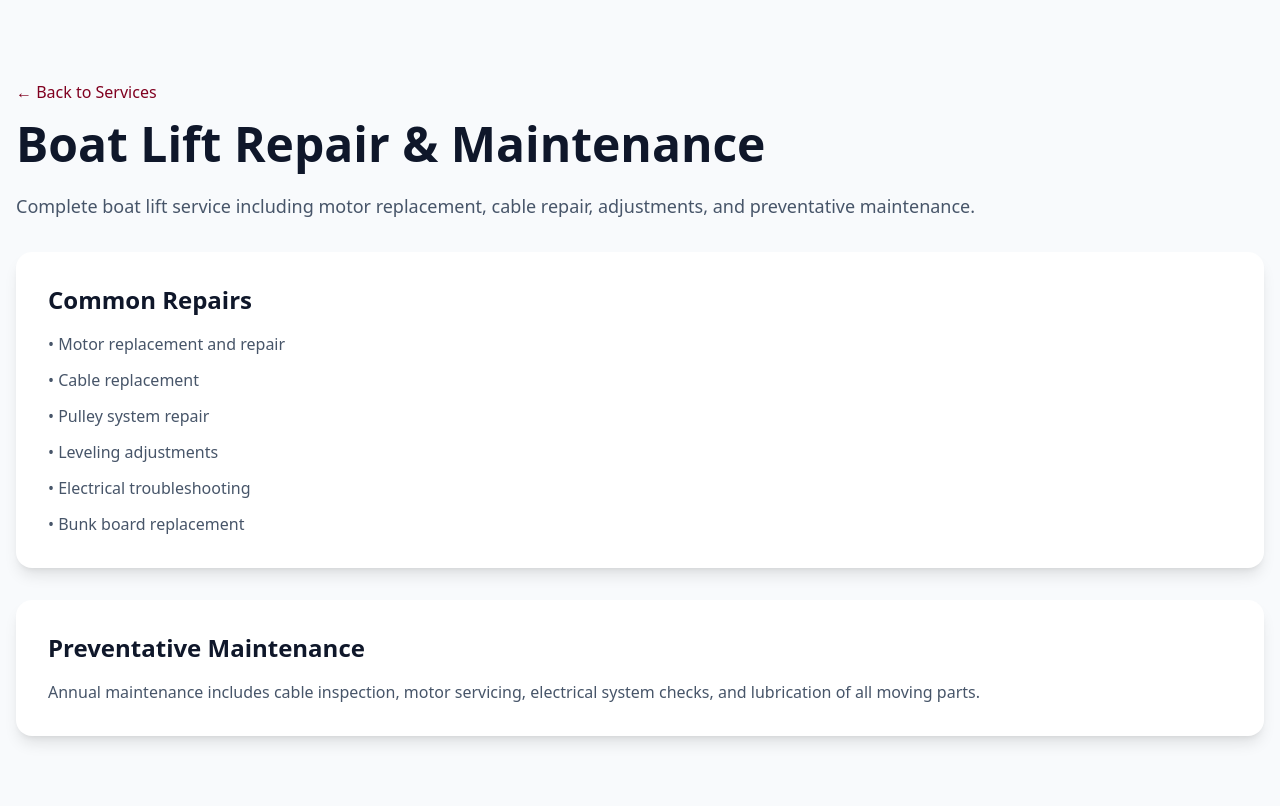
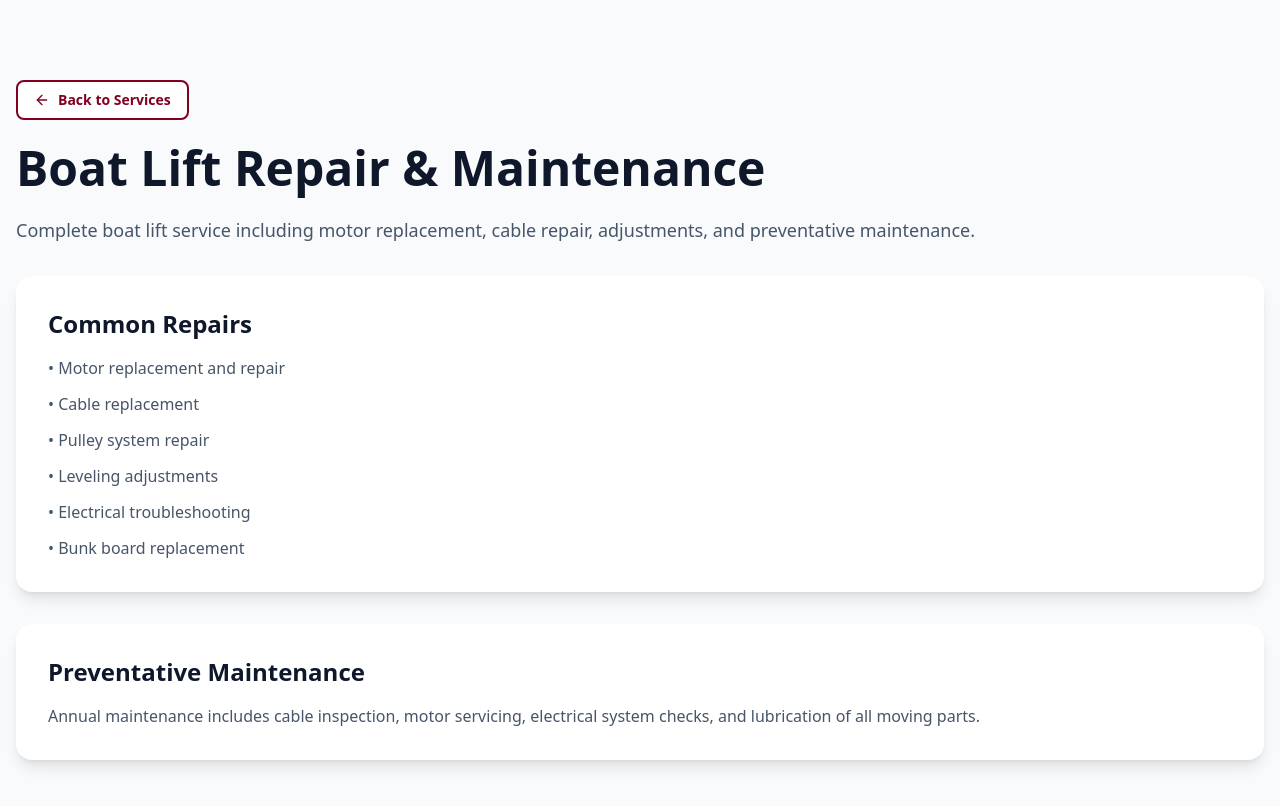
Before and after one commit to Millenium-AI/satriano, a React (Vite) app: page /services/boat-lift-repair-maintenance in a window 1280 px wide. Shown: the top 806 px of the page. Built offline with nearby package versions, Linux system fonts and the light colour scheme.

Commit message:
back arrows

```diff
--- a/src/pages/BoatLiftInstallation.tsx
+++ b/src/pages/BoatLiftInstallation.tsx
@@ -1,10 +1,18 @@
-import { Link } from 'react-router-dom';
+import { ArrowLeft } from 'lucide-react';
 
 export default function BoatLiftInstallation() {
   return (
     <div className="min-h-screen bg-slate-50">
       <div className="container mx-auto px-4 py-20">
-        <Link to="/" className="text-[#800020] hover:underline mb-4 inline-block">← Back to Services</Link>
+      <a
+          href="/#services"
+          className="inline-flex items-center gap-2 bg-white text-[#800020] px-4 py-2 rounded-lg text-sm font-semibold border-2 border-[#800020] hover:bg-[#800020] hover:text-white transition-all group mb-6"
+        >
+          <ArrowLeft className="w-4 h-4 group-hover:-translate-x-1 transition-transform" />
+          Back to Services
+        </a>
+
+
         <h1 className="text-4xl md:text-5xl font-bold text-slate-900 mb-6">New Boat Lift Design & Installation</h1>
         <p className="text-lg text-slate-600 mb-8">
           Professional boat lift design and installation for vessels of all sizes. Quality motors, cables, and remote controls.
--- a/src/pages/BoatLiftRepair.tsx
+++ b/src/pages/BoatLiftRepair.tsx
@@ -1,10 +1,16 @@
-import { Link } from 'react-router-dom';
+import { ArrowLeft } from 'lucide-react';
 
 export default function BoatLiftRepair() {
   return (
     <div className="min-h-screen bg-slate-50">
       <div className="container mx-auto px-4 py-20">
-        <Link to="/" className="text-[#800020] hover:underline mb-4 inline-block">← Back to Services</Link>
+      <a
+          href="/#services"
+          className="inline-flex items-center gap-2 bg-white text-[#800020] px-4 py-2 rounded-lg text-sm font-semibold border-2 border-[#800020] hover:bg-[#800020] hover:text-white transition-all group mb-6"
+        >
+          <ArrowLeft className="w-4 h-4 group-hover:-translate-x-1 transition-transform" />
+          Back to Services
+        </a>
         <h1 className="text-4xl md:text-5xl font-bold text-slate-900 mb-6">Boat Lift Repair & Maintenance</h1>
         <p className="text-lg text-slate-600 mb-8">
           Complete boat lift service including motor replacement, cable repair, adjustments, and preventative maintenance.
--- a/src/pages/DockAccessories.tsx
+++ b/src/pages/DockAccessories.tsx
@@ -1,10 +1,16 @@
-import { Link } from 'react-router-dom';
+import { ArrowLeft } from 'lucide-react';
 
 export default function Accessories() {
   return (
     <div className="min-h-screen bg-slate-50">
       <div className="container mx-auto px-4 py-20">
-        <Link to="/" className="text-[#800020] hover:underline mb-4 inline-block">← Back to Services</Link>
+      <a
+          href="/#services"
+          className="inline-flex items-center gap-2 bg-white text-[#800020] px-4 py-2 rounded-lg text-sm font-semibold border-2 border-[#800020] hover:bg-[#800020] hover:text-white transition-all group mb-6"
+        >
+          <ArrowLeft className="w-4 h-4 group-hover:-translate-x-1 transition-transform" />
+          Back to Services
+        </a>
         <h1 className="text-4xl md:text-5xl font-bold text-slate-900 mb-6">Dock & Boat Lift Accessories</h1>
         <p className="text-lg text-slate-600 mb-8">
           Wide selection of premium accessories to enhance your dock and boat lift including bumpers, cleats, ladders, and more.
--- a/src/pages/DockDesign.tsx
+++ b/src/pages/DockDesign.tsx
@@ -1,10 +1,16 @@
-import { Link } from 'react-router-dom';
+import { ArrowLeft } from 'lucide-react';
 
 export default function DockDesign() {
   return (
     <div className="min-h-screen bg-slate-50">
       <div className="container mx-auto px-4 py-20">
-        <Link to="/" className="text-[#800020] hover:underline mb-4 inline-block">← Back to Services</Link>
+      <a
+          href="/#services"
+          className="inline-flex items-center gap-2 bg-white text-[#800020] px-4 py-2 rounded-lg text-sm font-semibold border-2 border-[#800020] hover:bg-[#800020] hover:text-white transition-all group mb-6"
+        >
+          <ArrowLeft className="w-4 h-4 group-hover:-translate-x-1 transition-transform" />
+          Back to Services
+        </a>
         <h1 className="text-4xl md:text-5xl font-bold text-slate-900 mb-6">New Dock Design & Construction</h1>
         <p className="text-lg text-slate-600 mb-8">
           Custom dock design and construction tailored to your waterfront property. We handle everything from permits to completion.
--- a/src/pages/DockRepair.tsx
+++ b/src/pages/DockRepair.tsx
@@ -1,10 +1,16 @@
-import { Link } from 'react-router-dom';
+import { ArrowLeft } from 'lucide-react';
 
 export default function DockRepair() {
   return (
     <div className="min-h-screen bg-slate-50">
       <div className="container mx-auto px-4 py-20">
-        <Link to="/" className="text-[#800020] hover:underline mb-4 inline-block">← Back to Services</Link>
+      <a
+          href="/#services"
+          className="inline-flex items-center gap-2 bg-white text-[#800020] px-4 py-2 rounded-lg text-sm font-semibold border-2 border-[#800020] hover:bg-[#800020] hover:text-white transition-all group mb-6"
+        >
+          <ArrowLeft className="w-4 h-4 group-hover:-translate-x-1 transition-transform" />
+          Back to Services
+        </a>
         <h1 className="text-4xl md:text-5xl font-bold text-slate-900 mb-6">Dock Repair & Maintenance</h1>
         <p className="text-lg text-slate-600 mb-8">
           Expert repair and maintenance services to keep your dock safe and functional. We fix damage from storms, age, and wear.
--- a/src/pages/Inspections.tsx
+++ b/src/pages/Inspections.tsx
@@ -1,10 +1,16 @@
-import { Link } from 'react-router-dom';
+import { ArrowLeft } from 'lucide-react';
 
 export default function Inspections() {
   return (
     <div className="min-h-screen bg-slate-50">
       <div className="container mx-auto px-4 py-20">
-        <Link to="/" className="text-[#800020] hover:underline mb-4 inline-block">← Back to Services</Link>
+      <a
+          href="/#services"
+          className="inline-flex items-center gap-2 bg-white text-[#800020] px-4 py-2 rounded-lg text-sm font-semibold border-2 border-[#800020] hover:bg-[#800020] hover:text-white transition-all group mb-6"
+        >
+          <ArrowLeft className="w-4 h-4 group-hover:-translate-x-1 transition-transform" />
+          Back to Services
+        </a>
         <h1 className="text-4xl md:text-5xl font-bold text-slate-900 mb-6">Dock & Boat Lift Inspections</h1>
         <p className="text-lg text-slate-600 mb-8">
           Thorough inspections for buyers, sellers, and owners. Detailed reports on dock and boat lift integrity and safety.
```
